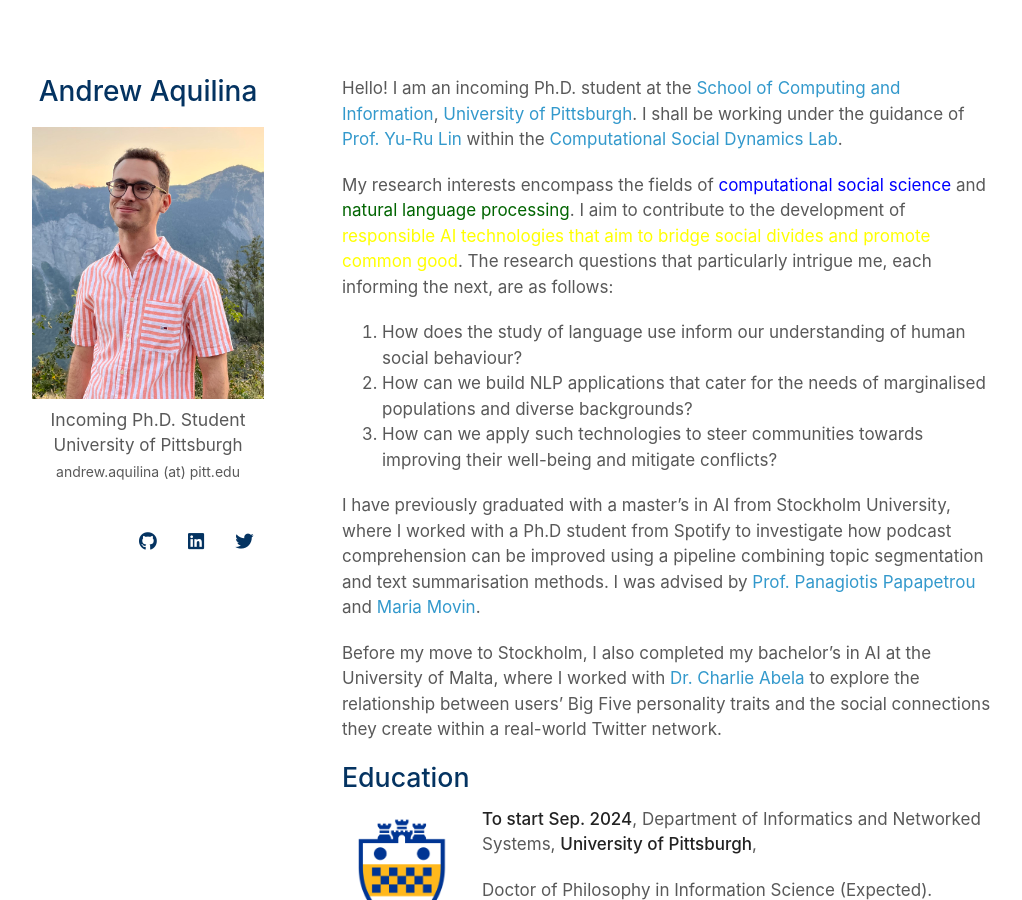
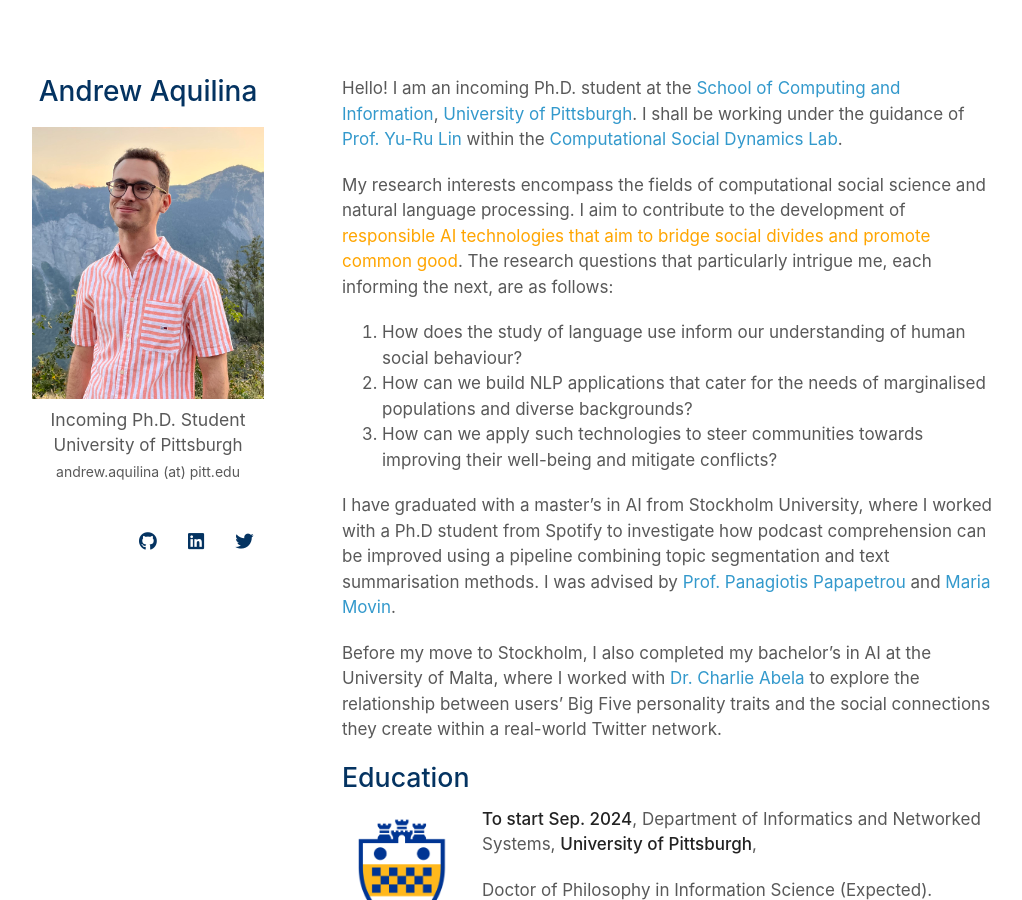
Before and after one commit to andaqu/andaqu.github.io, a Jekyll site: the page built from index.md, in a window 1280 px wide and 900 px high. Shown: the whole window, without its empty margins (128-1150 px from the left). Built offline with Jekyll 4.4.1, drawn with Linux system fonts in a browser that asks for light colours; nearby versions of some CDN libraries; a style sheet for code colours, icons or effects is not loaded.

Commit message:
Update index.md

```diff
--- a/index.md
+++ b/index.md
@@ -4,7 +4,7 @@
 
 Hello! I am an incoming Ph.D. student at the [School of Computing and Information](https://www.sci.pitt.edu/), [University of Pittsburgh](https://pitt.edu/). I shall be working under the guidance of [Prof. Yu-Ru Lin](http://www.yurulin.com/) within the [Computational Social Dynamics Lab](https://picsolab.github.io/).
 
-My research interests encompass the fields of <span style="color:blue;">computational social science</span> and <span style="color:#006400;">natural language processing</span>. I aim to contribute to the development of <span style="color:yellow;">responsible AI technologies that aim to bridge social divides and promote common good</span>. The research questions that particularly intrigue me, each informing the next, are as follows:
+My research interests encompass the fields of computational social science and natural language processing. I aim to contribute to the development of <span style="color:orange;">responsible AI technologies that aim to bridge social divides and promote common good</span>. The research questions that particularly intrigue me, each informing the next, are as follows:
 
 <ol>
   <li>How does the study of language use inform our understanding of human social behaviour?</li>
@@ -12,8 +12,7 @@
   <li>How can we apply such technologies to steer communities towards improving their well-being and mitigate conflicts?</li>
 </ol>
 
-
-I have previously graduated with a master’s in AI from Stockholm University, where I worked with a Ph.D student from Spotify to investigate how podcast comprehension can be improved using a pipeline combining topic segmentation and text summarisation methods. I was advised by [Prof. Panagiotis Papapetrou](https://papapetrou.blogs.dsv.su.se/) and [Maria Movin](https://www.linkedin.com/in/mariamovin).
+I have graduated with a master’s in AI from Stockholm University, where I worked with a Ph.D student from Spotify to investigate how podcast comprehension can be improved using a pipeline combining topic segmentation and text summarisation methods. I was advised by [Prof. Panagiotis Papapetrou](https://papapetrou.blogs.dsv.su.se/) and [Maria Movin](https://www.linkedin.com/in/mariamovin).
 
 Before my move to Stockholm, I also completed my bachelor’s in AI at the University of Malta, where I worked with [Dr. Charlie Abela](https://www.um.edu.mt/profile/charlieabela) to explore the relationship between users’ Big Five personality traits and the social connections they create within a real-world Twitter network.
 
```
